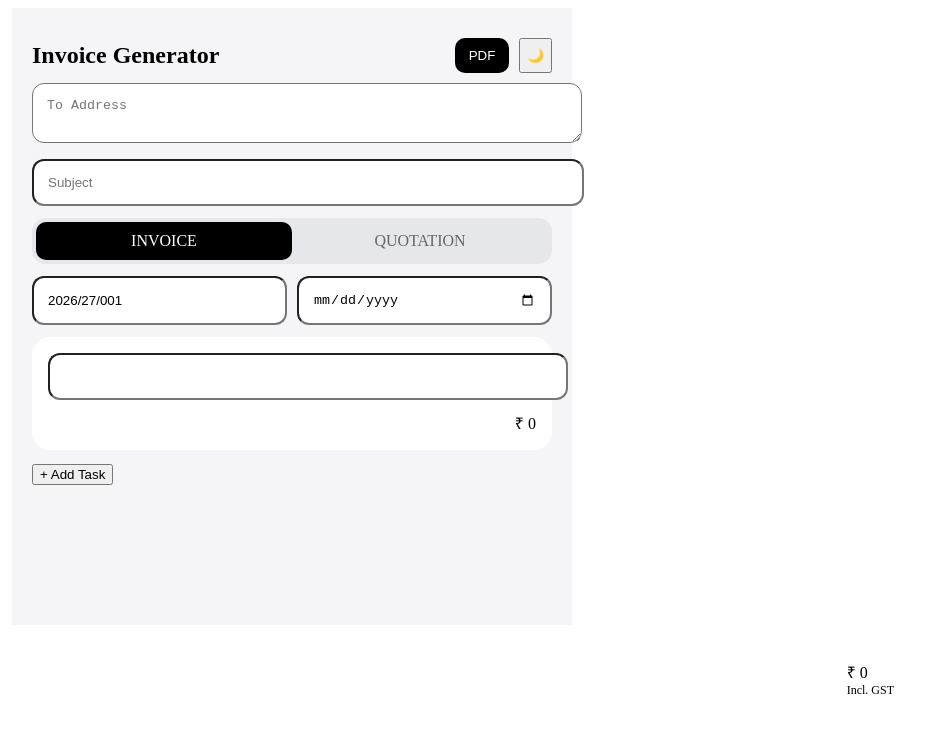
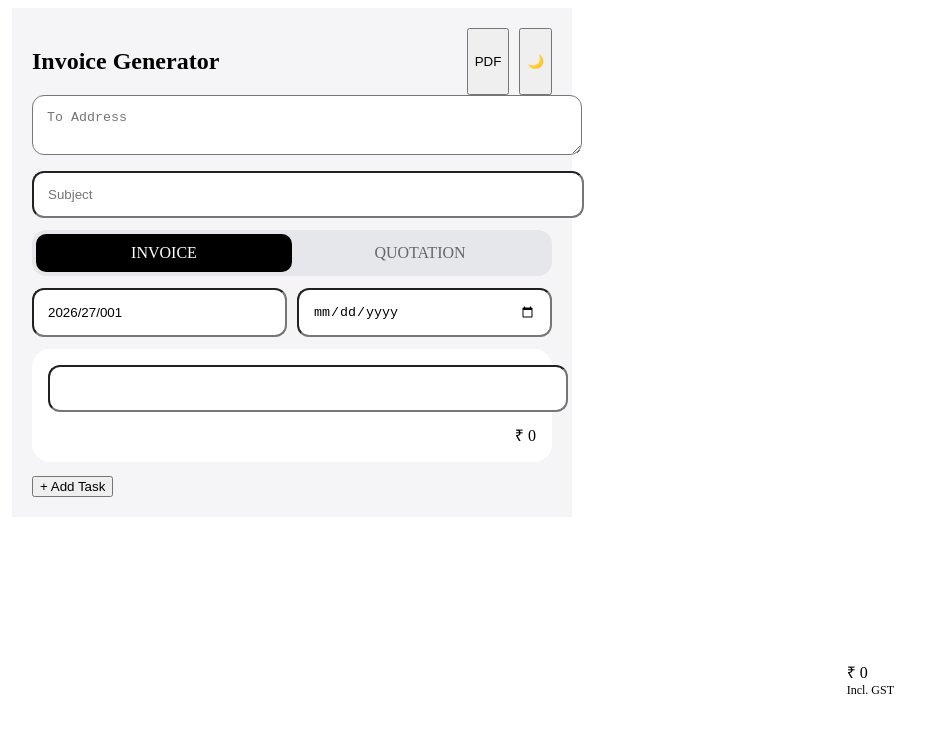
Before and after one commit to mitradaniel/gen_invoice, a Next.js app: page / in a window 1280 px wide. Shown: the top 732 px of the page, without its empty margins (348-1273 px from the left). Built offline with nearby package versions, Linux system fonts and the light colour scheme.

Commit message:
Update page.js

```diff
--- a/app/page.js
+++ b/app/page.js
@@ -124,24 +124,11 @@ export default function Page() {
     }}>
 
       {/* HEADER */}
-      <div style={{
-        position: "sticky",
-        top: 0,
-        display: "flex",
-        justifyContent: "space-between",
-        alignItems: "center",
-        padding: "10px 0"
-      }}>
-        <h2 style={{ margin: 0 }}>Invoice Generator</h2>
+      <div style={{ display: "flex", justifyContent: "space-between" }}>
+        <h2>Invoice Generator</h2>
 
         <div style={{ display: "flex", gap: 10 }}>
-          <button onClick={generatePDF} style={{
-            padding: "10px 14px",
-            borderRadius: 10,
-            border: "none",
-            background: "#000",
-            color: "#fff"
-          }}>
+          <button onClick={generatePDF}>
             {loading ? "..." : "PDF"}
           </button>
 
@@ -152,7 +139,6 @@ export default function Page() {
       </div>
 
       {/* FORM */}
-      <div style={{ paddingBottom: 120 }}>
 
       <textarea placeholder="To Address" value={to} onChange={(e)=>setTo(e.target.value)} style={input}/>
       <input placeholder="Subject" value={subject} onChange={(e)=>setSubject(e.target.value)} style={input}/>
@@ -200,8 +186,6 @@ export default function Page() {
 
       <button onClick={addTask}>+ Add Task</button>
 
-      </div>
-
       {/* FLOATING */}
       <div style={{
         position: "fixed",
```
Lines whose indentation alone changed are shown as unchanged.
